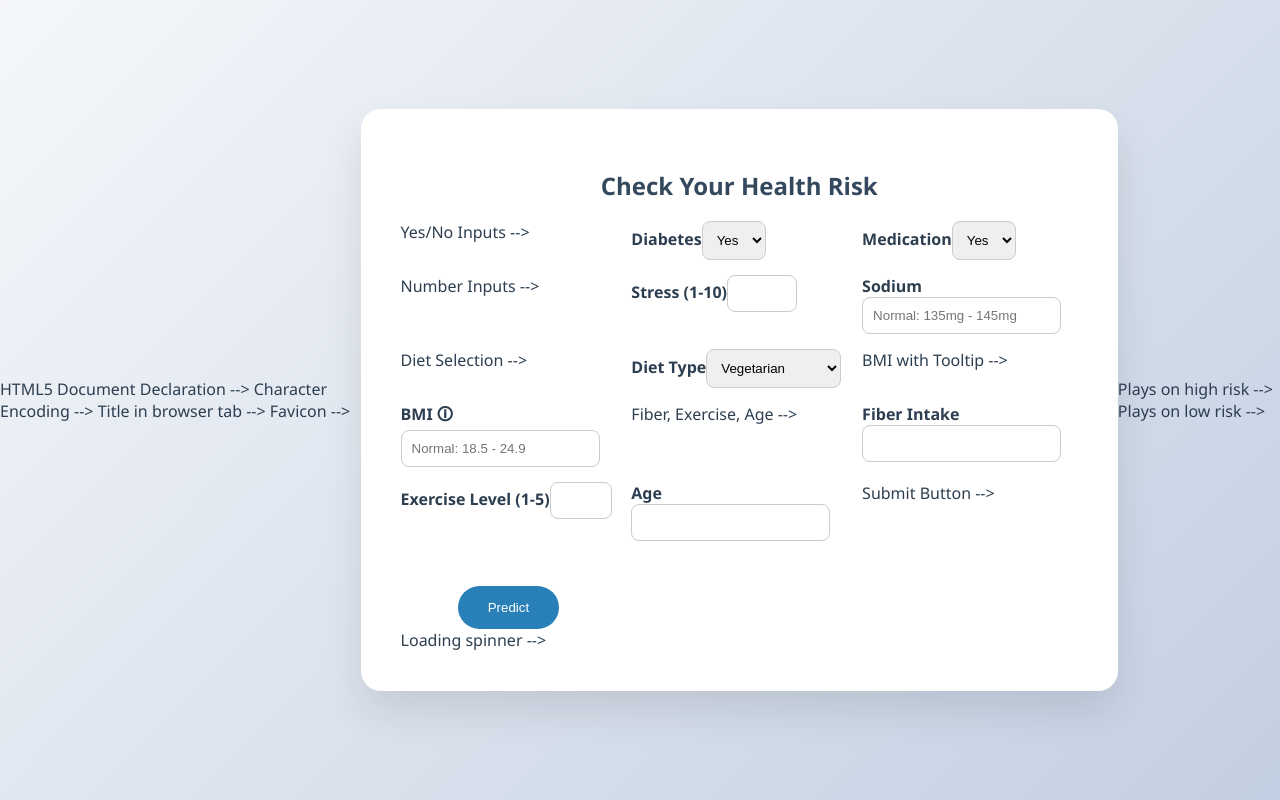
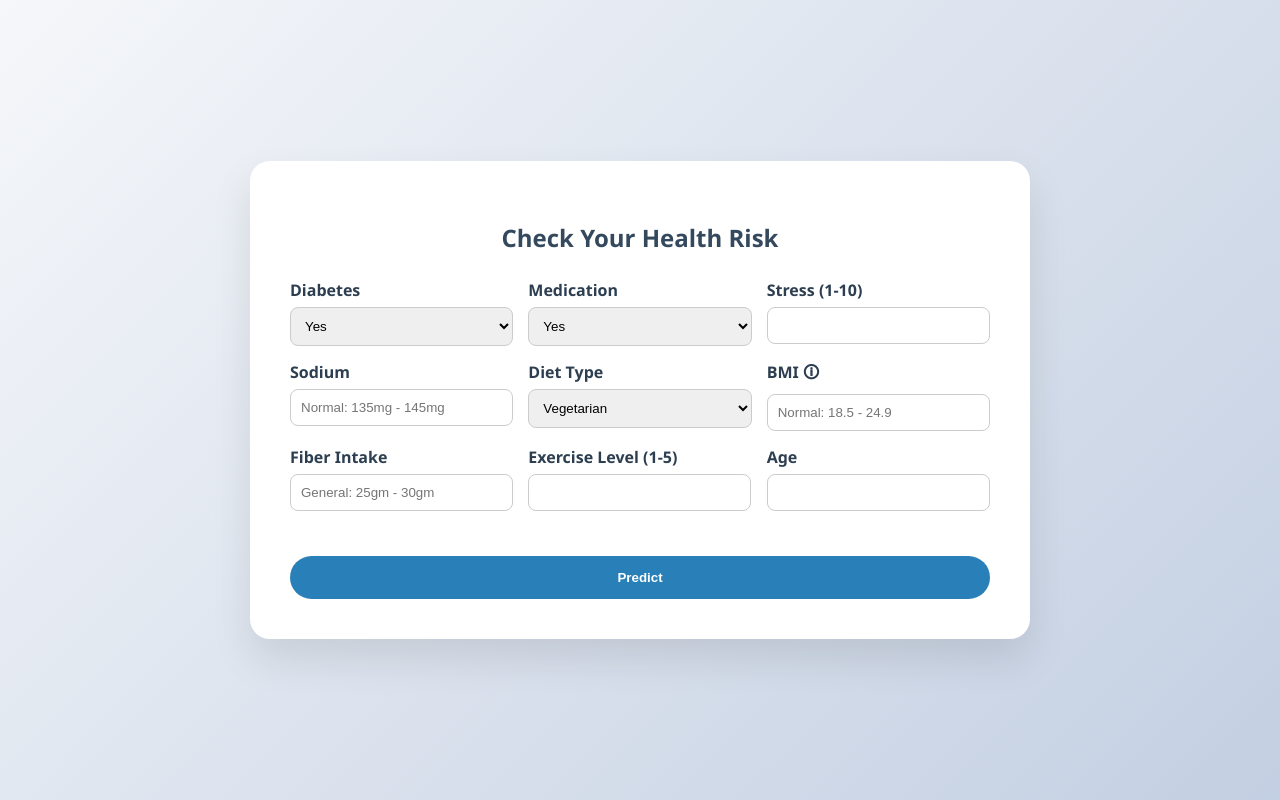
Before and after one commit to mohanraj-official/heart_predict, a Flask app: page / in a window 1280 px wide. Run offline with Flask 3, Linux system fonts and the light colour scheme; parts of the project's set-up code (start-up, migrations or seed data) failed here and were passed over.

Commit message:
index changes

```diff
--- a/templates/index.html
+++ b/templates/index.html
@@ -1,14 +1,39 @@
-<!DOCTYPE html> <!-- # --> HTML5 Document Declaration -->
+<!DOCTYPE html>
 <html lang="en">
+<head>
+  <meta charset="UTF-8">
+  <title>Smart Health Predictor</title>
+  <style>
+.modal {
+  display: none;
+  position: fixed;
+  z-index: 1000;
+  left: 0; top: 0;
+  width: 100%; height: 100%;
+  background-color: rgba(0,0,0,0.5);
+  align-items: center;
+  justify-content: center;
+}
+.modal-content {
+  background-color: white;
+  color: #333;
+  padding: 20px 30px;
+  border-radius: 12px;
+  text-align: center;
+  box-shadow: 0 4px 15px rgba(0,0,0,0.2);
+  max-width: 400px;
+  width: 90%;
+}
+.close-btn {
+  float: right;
+  font-size: 1.5em;
+  cursor: pointer;
+  color: #888;
+}
+.close-btn:hover {
+  color: #000;
+}
 
-<head>
-  <meta charset="UTF-8"> <!-- # --> Character Encoding -->
-  <title>Smart Health Predictor</title> <!-- # --> Title in browser tab -->
-  <link rel="icon" type="image/png" href="favicon.png"> <!-- # --> Favicon -->
-
-  <!-- ========== CSS STYLES ========== -->
-  <style>
-    /* # --> Page background and font */
     body {
       font-family: 'Segoe UI', Tahoma, Geneva, Verdana, sans-serif;
       background: linear-gradient(135deg, #f5f7fa, #c3cfe2);
@@ -19,8 +44,6 @@
       min-height: 100vh;
       margin: 0;
     }
-
-    /* # --> Container for form */
     .form-container {
       background: white;
       padding: 40px;
@@ -30,55 +53,66 @@
       width: 100%;
       animation: fadeIn 0.8s ease;
     }
-
     @keyframes fadeIn {
       from { opacity: 0; transform: translateY(20px); }
       to { opacity: 1; transform: translateY(0); }
     }
-
     h2 {
       text-align: center;
+      margin-bottom: 25px;
       color: #34495e;
     }
-
-    /* # --> Form grid layout */
     .form-grid {
       display: grid;
       grid-template-columns: repeat(auto-fit, minmax(170px, 1fr));
       gap: 15px;
     }
+    .form-grid > div {
+      display: flex;
+      flex-direction: column;
+    }
 
     label {
       font-weight: bold;
+      display: block;
       margin-bottom: 6px;
     }
-
     input, select {
+      width: 100%;
       padding: 10px;
+      border: 1px solid #ccc;
       border-radius: 8px;
-      border: 1px solid #ccc;
       transition: border 0.3s ease;
     }
-
+    input{
+      width: 90%;
+      padding: 10px;
+      border: 1px solid #ccc;
+      border-radius: 8px;
+      transition: border 0.3s ease;
+}
     input:focus, select:focus {
       border-color: #2980b9;
+      outline: none;
     }
-
     .form-actions {
+      grid-column: 1 / -1;
       text-align: center;
       margin-top: 30px;
     }
-
     button {
       background: #2980b9;
       color: white;
       padding: 14px 30px;
+      border: none;
       border-radius: 25px;
+      font-weight: bold;
       cursor: pointer;
-      border: none;
+      transition: background 0.3s ease;
     }
-
-    /* # --> Loader spinner style */
+    button:hover {
+      background: #1c5980;
+    }
     #loader {
       display: none;
       margin: 20px auto;
@@ -89,103 +123,79 @@
       height: 40px;
       animation: spin 1s linear infinite;
     }
-
     @keyframes spin {
       0% { transform: rotate(0deg); }
       100% { transform: rotate(360deg); }
     }
-
-    /* # --> Result box */
     #result {
       margin-top: 25px;
       text-align: center;
+      font-size: 1.2em;
       font-weight: bold;
       display: none;
-    }
-
-    /* # --> Modal style */
-    .modal {
-      display: none;
-      position: fixed;
-      z-index: 1000;
-      top: 0; left: 0;
-      width: 100%; height: 100%;
-      background-color: rgba(0,0,0,0.5);
-      justify-content: center;
-      align-items: center;
-    }
-
-    .modal-content {
-      background-color: white;
-      padding: 20px 30px;
-      border-radius: 12px;
-      max-width: 400px;
-      text-align: center;
-    }
-
-    .close-btn {
-      float: right;
-      font-size: 1.5em;
-      cursor: pointer;
+      transition: all 0.5s ease-in-out;
     }
   </style>
 </head>
-
 <body>
-
-  <!-- ========== FORM UI SECTION ========== -->
   <div class="form-container">
     <h2>Check Your Health Risk</h2>
-
     <form id="predictionForm" class="form-grid">
-      <!-- # --> Yes/No Inputs -->
-      <div><label for="diabetes">Diabetes</label><select id="diabetes"><option value="1">Yes</option><option value="0">No</option></select></div>
-      <div><label for="medication">Medication</label><select id="medication"><option value="1">Yes</option><option value="0">No</option></select></div>
-
-      <!-- # --> Number Inputs -->
-      <div><label for="stress">Stress (1-10)</label><input type="number" id="stress" min="1" max="10" required></div>
-      <div><label for="sodium">Sodium</label><input type="number" id="sodium" placeholder="Normal: 135mg - 145mg" required></div>
-
-      <!-- # --> Diet Selection -->
-      <div><label for="dietType">Diet Type</label><select id="dietType"><option value="0">Vegetarian</option><option value="1">Non-Vegetarian</option><option value="2">Vegan</option></select></div>
-
-      <!-- # --> BMI with Tooltip -->
       <div>
-        <label for="bmi">BMI <span id="bmiTooltip" title="BMI Category: Will be shown after prediction">🛈</span></label>
-        <input type="number" id="bmi" step="0.1" placeholder="Normal: 18.5 - 24.9" required>
+        <label for="diabetes">Diabetes</label>
+        <select id="diabetes"><option value="1">Yes</option><option value="0">No</option></select>
+      </div>
+      <div>
+        <label for="medication">Medication</label>
+        <select id="medication"><option value="1">Yes</option><option value="0">No</option></select>
+      </div>
+      <div>
+        <label for="stress">Stress (1-10)</label>
+        <input type="number" id="stress" min="1" max="10">
+      </div>
+      <div>
+        <label for="sodium">Sodium</label>
+        <input type="number" id="sodium" placeholder = "Normal: 135mg - 145mg">
+      </div>
+      <div>
+        <label for="dietType">Diet Type</label>
+        <select id="dietType">
+          <option value="0">Vegetarian</option>
+          <option value="1">Non-Vegetarian</option>
+          <option value="2">Vegan</option>
+        </select>
+      </div>
+      <div>
+  <label for="bmi">BMI
+    <span id="bmiTooltip" style="cursor: help;" title="BMI Category: Will be shown after prediction">🛈</span>
+  </label>
+  <input type="number" id="bmi" step="0.1" placeholder="Normal: 18.5 - 24.9">
 </div>
 
-      <!-- # --> Fiber, Exercise, Age -->
-      <div><label for="fiber">Fiber Intake</label><input type="number" id="fiber" required></div>
-      <div><label for="exercise">Exercise Level (1-5)</label><input type="number" id="exercise" min="1" max="5" required></div>
-      <div><label for="age">Age</label><input type="number" id="age" required></div>
-
-      <!-- # --> Submit Button -->
-      <div class="form-actions"><button type="submit">Predict</button></div>
+      <div>
+        <label for="fiber">Fiber Intake</label>
+        <input type="number" id="fiber" placeholder = "General: 25gm - 30gm">
+      </div>
+      <div>
+        <label for="exercise">Exercise Level (1-5)</label>
+        <input type="number" id="exercise" min="1" max="5">
+      </div>
+      <div>
+        <label for="age">Age</label>
+        <input type="number" id="age">
+      </div>
+      <div class="form-actions">
+        <button type="submit">Predict</button>
+      </div>
     </form>
-
-    <!-- # --> Loading spinner -->
     <div id="loader"></div>
+    <div id="result"></div>
   </div>
 
-  <!-- ========== RESULT MODAL ========== -->
-  <div id="resultModal" class="modal">
-    <div class="modal-content">
-      <span class="close-btn" onclick="closeModal()">&times;</span>
-      <p id="modalMessage"></p>
-    </div>
-  </div>
+  <script>
+    document.getElementById("predictionForm").addEventListener("submit", function(e) {
+      e.preventDefault();
 
-  <!-- ========== SOUND FILES ========== -->
-  <audio id="alertSound" src="alert.wav"></audio> <!-- # --> Plays on high risk -->
-  <audio id="successSound" src="success.wav"></audio> <!-- # --> Plays on low risk -->
-
-  <!-- ========== JAVASCRIPT SECTION ========== -->
-  <script>
-    document.getElementById("predictionForm").addEventListener("submit", function (e) {
-      e.preventDefault(); // # --> Prevent page reload
-
-      // # --> Collect input values
       const features = [
         +document.getElementById("diabetes").value,
         +document.getElementById("medication").value,
@@ -198,18 +208,15 @@
         +document.getElementById("age").value
       ];
 
-      // # --> Show loader
       document.getElementById("loader").style.display = "block";
       document.getElementById("result").style.display = "none";
-
-      // # --> Form validation
 if (features.some(f => isNaN(f))) {
   alert("Please fill all fields correctly.");
   document.getElementById("loader").style.display = "none";
   return;
 }
 
-      // # --> Fetch prediction from backend
+
       fetch("/predict", {
         method: "POST",
         headers: { "Content-Type": "application/json" },
@@ -218,19 +225,19 @@
       .then(response => response.json())
       .then(data => {
         document.getElementById("loader").style.display = "none";
-
-        // # --> BMI Category tooltip
 const bmiValue = features[5];
 let bmiCategory = "";
+
 if (bmiValue < 18.5) bmiCategory = "Underweight";
 else if (bmiValue < 25) bmiCategory = "Normal weight";
 else if (bmiValue < 30) bmiCategory = "Overweight";
 else bmiCategory = "Obese";
-        document.getElementById("bmiTooltip").title = `BMI Category: ${bmiCategory}`;
 
-        // # --> Predict result
+document.getElementById("bmiTooltip").title = 'BMI Category: ${bmiCategory}';
+
 const prediction = parseInt(data.prediction);
-        let message = "", sound = "";
+let message = "";
+let sound = "";
 
 if (prediction === 1) {
   message = "⚠️ High Health Risk! Consult a doctor.";
@@ -240,13 +247,15 @@
   sound = "successSound";
 }
 
-        // # --> Show modal result and play sound
+
+// Show popup modal
 document.getElementById("modalMessage").textContent = message;
 document.getElementById("resultModal").style.display = "flex";
-        document.getElementById("result").textContent = message;
-        document.getElementById("result").style.display = "block";
+
+// Play sound
 document.getElementById(sound).play();
-      })
+}
+)
       .catch(error => {
         console.error("Error:", error);
         document.getElementById("loader").style.display = "none";
@@ -257,12 +266,21 @@
         document.getElementById("alertSound").play();
       });
     });
-
-    // # --> Close modal function
 function closeModal() {
   document.getElementById("resultModal").style.display = "none";
 }
 </script>
 
+
+<div id="resultModal" class="modal">
+  <div class="modal-content">
+    <span class="close-btn" onclick="closeModal()">&times;</span>
+    <p id="modalMessage"></p>
+  </div>
+</div>
+<audio id="alertSound" src="alert.mp3"></audio>
+<audio id="successSound" src="success.mp3"></audio>
+
+
 </body>
 </html>
```
Lines whose indentation alone changed are shown as unchanged.
